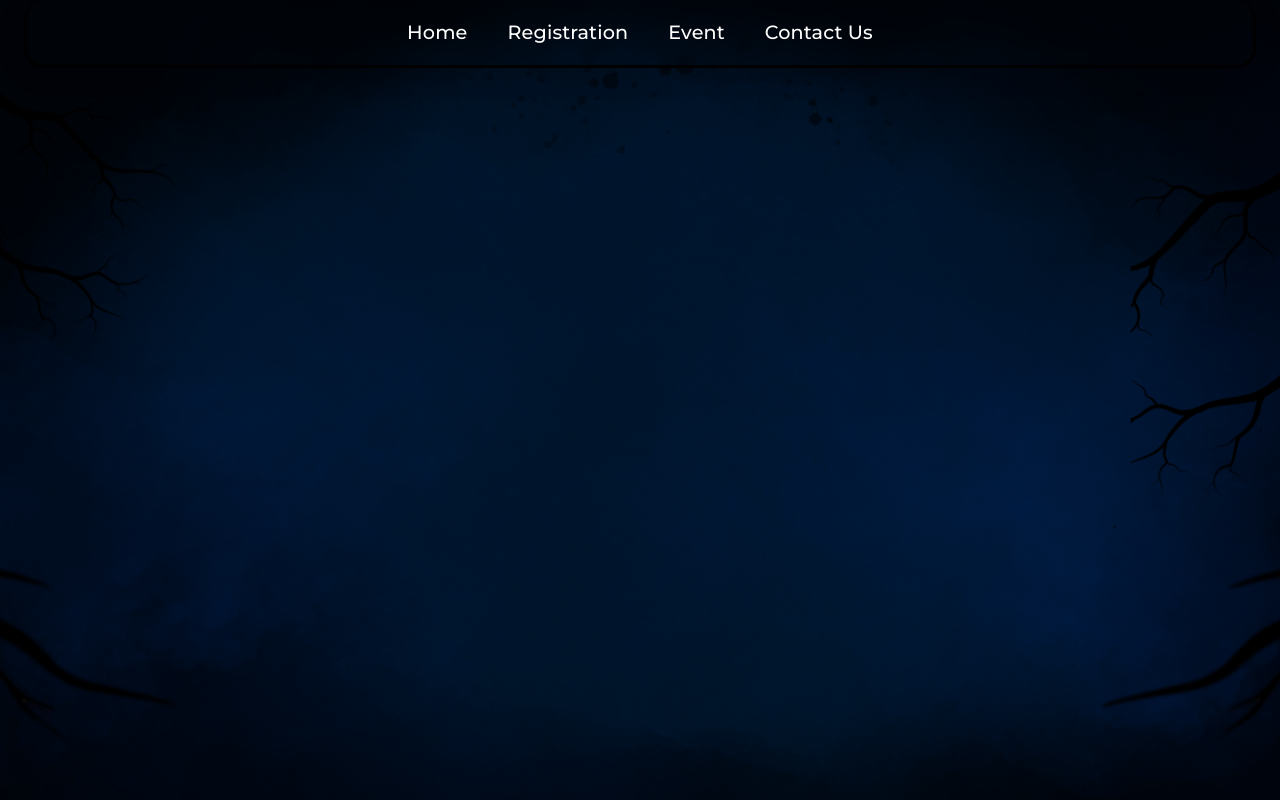
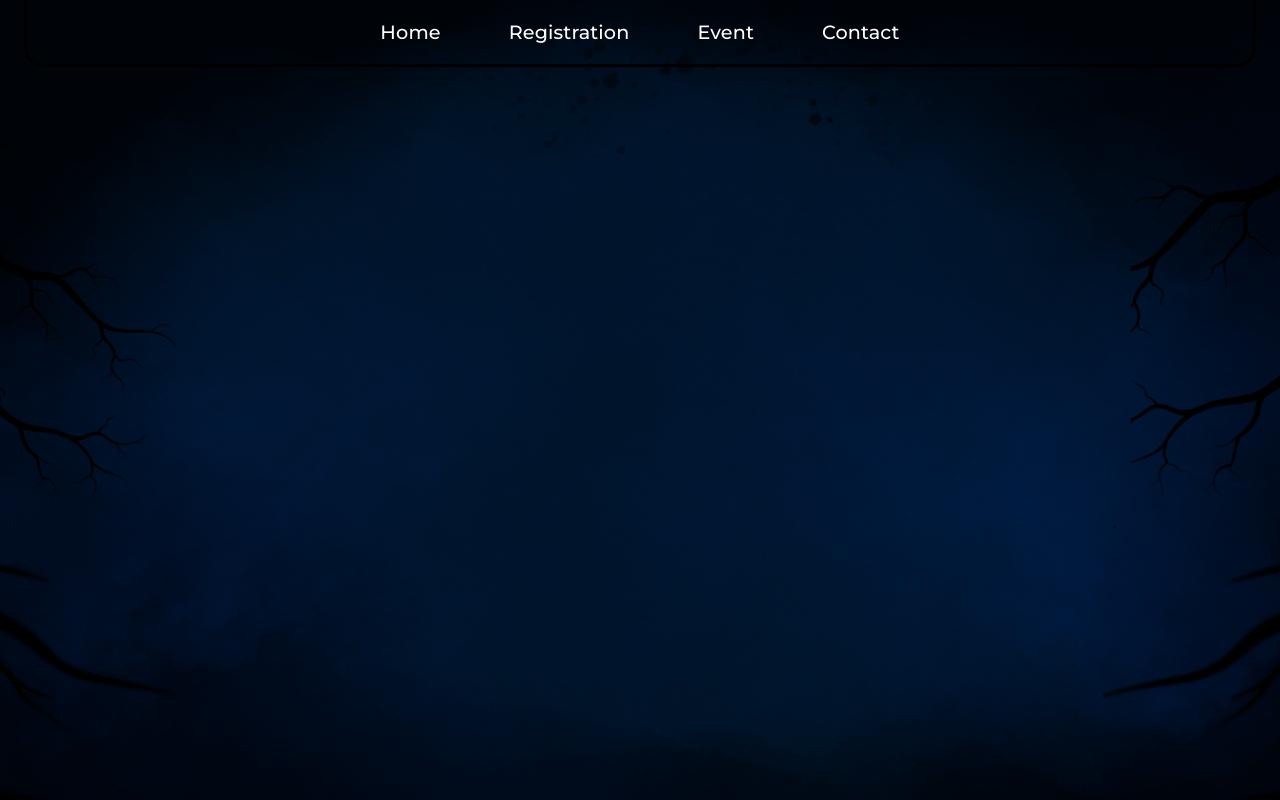
Before and after one commit to MohitSharma66/MediaMatrix, a React (Vite) app: page /event in a window 1280 px wide. Built offline with nearby package versions, Linux system fonts and the light colour scheme.

Commit message:
Event Responsiveness Done

```diff
--- a/package.json
+++ b/package.json
@@ -12,6 +12,7 @@
   "dependencies": {
     "@emotion/react": "^11.13.3",
     "@emotion/styled": "^11.13.0",
+    "@mui/icons-material": "^6.1.5",
     "@mui/material": "^6.1.4",
     "@mui/system": "^6.1.4",
     "@types/node": "^22.7.9",
--- a/src/components/EventAnimation.css
+++ b/src/components/EventAnimation.css
@@ -1,3 +1,4 @@
+/* General Styles */
 .animation-container {
     position: relative;
     width: 100%;
@@ -9,13 +10,15 @@
     position: absolute;
 }
 
+/* For larger screens (desktops/laptops) */
 .big-trees-down {
-    width: 100%;
+    height: 100vh; /* Full height */
+    width: 100%; /* This stays full width */
 }
 
 .left-tree-down {
     width: 40%;
-    top: -45vh;
+    top: -25vh;
     left: -3vh;
 }
 
@@ -30,10 +33,93 @@
     top: -8vh;
 }
 
-/* Make sure the monster image doesn't overlap with the navbar */
 .monster-down {
     width: 100%;
-    height: 90%; /* Use auto to maintain aspect ratio */
+    height: 90%; /* Maintain aspect ratio */
     bottom: 10vh;
-    z-index: 1; /* Ensures the monster is above other images but not the navbar */
+    z-index: 1;
 }
+
+/* Responsive styles for medium-sized screens (tablets) */
+@media (max-width: 1024px) {
+    .left-tree-down {
+        width: 50%;
+        top: -20vh;
+        left: -8vw;
+    }
+
+    .right-tree-down {
+        width: 35%;
+        top: -10vh;
+        right: -5vw;
+    }
+
+    .big-trees-down {
+        width: 100%;
+        height: 100vh;
+        bottom: 10vh; /* Adjust height for smaller screens */
+    }
+
+    .running-down {
+        width: 60%;
+        top: 0vh;
+    }
+
+    .monster-down {
+        width: 100%;
+        height: 95%;
+        bottom: 8vh;
+    }
+}
+
+/* Responsive styles for small screens (mobile devices) */
+@media (max-width: 768px) {
+    .left-tree-down {
+        width: 50%;
+        top: -20vh;
+        left: -5vw;
+    }
+
+    .right-tree-down {
+        width: 30%;
+        top: -8vh;
+        right: 5vw;
+    }
+
+    .running-down {
+        width: 70%;
+        top: 0vh;
+    }
+
+    .monster-down {
+        width: 100%;
+        height: 95%;
+        bottom: 5vh;
+    }
+}
+
+/* Responsive styles for extra-small screens (small mobile devices) */
+@media (max-width: 480px) {
+    .left-tree-down {
+        width: 65%;
+        top: -25vh;
+        left: -7vw;
+    }
+
+    .right-tree-down {
+        width: 45%;
+        top: -9vh;
+        right: 2vw;
+    }
+
+    .running-down {
+        width: 75%;
+        top: -2vh;
+    }
+
+    .monster-down {
+        width: 100%;
+        height: 95%;
+        bottom: 5vh;
+    }
+}
--- a/src/components/Navbar.css
+++ b/src/components/Navbar.css
@@ -1,10 +1,16 @@
+/* navbar.css */
+
 .nav {
     margin-bottom: 3rem;
 }
+/* General styles for navigation */
 .nav-logo {
     margin-right: auto;
 }
 
+.nav-logo img {
+    width: 3.8rem;
+}
 
 .nav-button {
     width: 300px;
@@ -17,34 +23,37 @@
     transition: background-color 0.3s ease, color 0.3s ease;
 }
 
+/* Center the navbar items */
+/* Set navbar width to full and center nav links */
 .nav-list {
     display: flex;
-    justify-content: center;
-    align-items: center;
-    width: 100%;
-    list-style: none;
-    gap: 3rem;
-    padding: 0;
-    margin: 0;
+    justify-content: center; /* Center the nav links horizontally */
+    align-items: center; /* Center the nav links vertically */
+    width: 100%; /* Full width */
+    list-style: none; /* Remove list bullets */
+    gap: 3rem; /* Adjust gap between links as needed */
+    padding: 0; /* Remove padding */
+    margin: 0; /* Remove margin */
 }
 
-
+/* Styling for navigation links */
 .nav li {
-    padding: 10px;
+    padding: 10px; /* Optional padding around links */
     font-family: 'Montserrat', sans-serif;
-    font-size: 1.2rem;
-    color: white;
+    font-size: 1.2rem; /* Adjust the font size */
+    color: white; /* Adjust text color */
     text-align: center;
 }
 
-
+/* Hover effect for links */
 .nav li:hover {
-    color: #ffcc00;
+    color: #ffcc00; /* Change link color on hover */
 }
 
+/* Full width responsive behavior */
 @media (max-width: 600px) {
     .nav-list {
-        flex-direction: column;
+        flex-direction: column; /* Stack items vertically on small screens */
         gap: 1rem;
     }
 }
@@ -56,20 +65,29 @@
 }
 
 @media (max-width: 600px) {
+    .nav-list {
+        flex-direction: column; /* Stack items vertically on small screens */
+        gap: 1rem;
+    }
+
     .hamburger-icon {
         z-index: 10;
     }
+
     .ham {
         z-index: 100;
         position: absolute;
         right: 0;
     }
+
     .nav-button {
         display: none;
     }
+
     .nav-logo {
         position: absolute;
     }
+
     .nav-logo img {
         width: 3.4rem;
     }
--- a/src/components/Navbar.jsx
+++ b/src/components/Navbar.jsx
@@ -1,23 +1,21 @@
+import MenuIcon from '@mui/icons-material/Menu'; // Import Menu Icon
 import AppBar from '@mui/material/AppBar';
 import Box from '@mui/material/Box';
-import Button from '@mui/material/Button';
 import CssBaseline from '@mui/material/CssBaseline';
 import Divider from '@mui/material/Divider';
 import Drawer from '@mui/material/Drawer';
-import IconButton from '@mui/material/IconButton';
+import IconButton from '@mui/material/IconButton'; // Import IconButton
 import List from '@mui/material/List';
 import ListItem from '@mui/material/ListItem';
 import ListItemButton from '@mui/material/ListItemButton';
-import ListItemText from '@mui/material/ListItemText';
 import Toolbar from '@mui/material/Toolbar';
 import Typography from '@mui/material/Typography';
-import Hamburger from 'hamburger-react';
 import PropTypes from 'prop-types';
 import * as React from 'react';
-import "./navbar.css";
-import {NavLink} from "react-router-dom"
+import { NavLink } from "react-router-dom";
+import "./Navbar.css";
 
-const navItems = ['About Us', 'Past Event', 'Team', 'FAQ', 'Contact Us'];
+const navItems = ['Home', 'Registration', 'Event', 'Contact'];
 
 function DrawerAppBar(props) {
   const { window } = props;
@@ -28,8 +26,6 @@ function DrawerAppBar(props) {
   const handleDrawerToggle = () => {
     setMobileOpen(prevState => !prevState);
   };
-
-  const [isOpen, setOpen] = React.useState(false);
 
   const handleScroll = () => {
     const scrollTop = window.scrollY;
@@ -51,19 +47,41 @@ function DrawerAppBar(props) {
     }
   }, [window]);
 
+  const rgbaColor = (color, opacity) => {
+    const hexToRgb = (hex) => {
+      let r = 0, g = 0, b = 0;
+      if (hex.length === 4) {
+        r = parseInt(hex[1] + hex[1], 16);
+        g = parseInt(hex[2] + hex[2], 16);
+        b = parseInt(hex[3] + hex[3], 16);
+      } else if (hex.length === 7) {
+        r = parseInt(hex[1] + hex[2], 16);
+        g = parseInt(hex[3] + hex[4], 16);
+        b = parseInt(hex[5] + hex[6], 16);
+      }
+      return `${r}, ${g}, ${b}`;
+    };
+
+    return `rgba(${hexToRgb(color)}, ${opacity})`;
+  };
+
   const drawer = (
     <Box onClick={handleDrawerToggle} sx={{ textAlign: 'center' }}>
       <div className="ham-head" style={{ display: "flex" }}>
         <Typography variant="h6" sx={{ my: 2, marginLeft: "auto", marginRight: "auto", fontFamily: "Montserrat" }}>
-          Media Matrix
+          MEDIA MATRIX
         </Typography>
       </div>
       <Divider />
       <List>
-      <ListItem><ListItemButton href="/" onClick={()=>setOpen(false)}>HOME</ListItemButton></ListItem>
-         <ListItem><ListItemButton href="https://forms.gle/aEGetCXedtxnXv7cA" onClick={()=>setOpen(false)}>REGISTER</ListItemButton></ListItem>
-        <ListItem><ListItemButton href="/event" onClick={()=>setOpen(false)}>EVENTS</ListItemButton></ListItem>
-        <ListItem><ListItemButton href="#Contact Us" onClick={()=>setOpen(false)}>CONTACT US</ListItemButton></ListItem>
+         <ListItem><ListItemButton href="/event" onClick={()=>setMobileOpen(false)}>Event</ListItemButton></ListItem>
+         <a href="https://forms.gle/aEGetCXedtxnXv7cA" target="_blank" rel="noopener noreferrer">
+          <ListItem>
+          <ListItemButton onClick={() => setMobileOpen(false)}>Registration</ListItemButton>
+          </ListItem>
+        </a>
+        <NavLink to="/"><ListItem><ListItemButton onClick={()=>setMobileOpen(false)}>Home</ListItemButton></ListItem></NavLink>
+        <ListItem><ListItemButton href="#Contact" onClick={()=>setMobileOpen(false)}>Contact</ListItemButton></ListItem>
       </List>
     </Box>
   );
@@ -74,50 +92,52 @@ function DrawerAppBar(props) {
     <div className='nav'>
       <Box sx={{ display: 'flex' }}>
         <CssBaseline />
-        <AppBar component="nav" sx={{
+        <AppBar
+          component="nav"
+          sx={{
             height: "8vh",
-          background: backgroundColor, // Should change based on scroll
-          display: "flex",
-          justifyContent: "center",
+            width: "100%",
+            background: backgroundColor,
             boxShadow: "0",
             zIndex: "1201",
-          transition: "background 0.3s ease"
-        }}>
-          <Toolbar>
-            <div className="ham">
+            transition: "background 0.3s ease",
+          }}
+        >
+          <Toolbar sx={{ display: "flex", justifyContent: "center", width: "100%" }}>
+            {/* Hamburger menu button for mobile */}
             <IconButton
               color="inherit"
               aria-label="open drawer"
               edge="start"
               onClick={handleDrawerToggle}
-                sx={{ mr: 2, display: { sm: 'none' }, zIndex: "1201" }}
+              sx={{ display: { xs: 'block', sm: 'none' }, marginRight: 'auto' }}
             >
-                <Hamburger toggled={isOpen} toggle={setOpen}
-                  aria-label="open drawer"
-                  edge="start"
-                  className="hamburger-icon"
-                  sx={{ zIndex: "1201" }}
-                />
+              <MenuIcon />
             </IconButton>
-            </div>
-            {/* <div className="nav-logo">
-              <img src={Logo} alt="Logo" />
-            </div> */}
-            <Box sx={{ display: { xs: 'none', sm: 'flex', background: "transparent",
-                    borderRadius: "20px",
-                    boxShadow: "0 4px 30px rgba(0, 0, 0, 0.1)",
-                    backdropFilter: "blur(5.4px)",
-                    webkitBackdropFilter: "blur(5.4px)",
-                     marginRight:"auto", gap:"2vh",padding:"0.5vh",border: "3px solid black",margin:"auto", width:"100%", borderTop:"none"} }}>
-                 <ul style={{display:'flex', listStyle:"none", gap:"2.5vh", margin:"0.5vh", paddingLeft:"0"}} className='nav-list'>
+
+            {/* Normal navbar for larger screens */}
+            <Box
+              sx={{
+                display: { xs: 'none', sm: 'flex' },
+                width: '100%',
+                background: "transparent",
+                gap: "2rem",
+                border: `3px solid ${rgbaColor(backgroundColor, 2)}`,
+                borderBottomLeftRadius: "20px",
+                borderBottomRightRadius: "20px",
+                padding: "1vh",
+              }}
+            >
+              <ul className="nav-list">
                 <NavLink to="/"><li>Home</li></NavLink>
                 <a href="https://forms.gle/aEGetCXedtxnXv7cA" target="_blank" rel="noopener noreferrer"><li>Registration</li></a>
                 <a href="/event"><li>Event</li></a>
-                 <a href="#Contact"><li>Contact Us</li></a>
+                <a href="#Contact"><li>Contact</li></a>
               </ul>
             </Box>
           </Toolbar>
         </AppBar>
+
         <nav>
           <Drawer
             container={container}
@@ -126,20 +146,18 @@ function DrawerAppBar(props) {
             onClose={handleDrawerToggle}
             anchor="right"
             ModalProps={{
-              keepMounted: false, // Better open performance on mobile.
+              keepMounted: false,
             }}
             sx={{
               display: { xs: 'block', sm: 'none' },
               '& .MuiDrawer-paper': {
                 boxSizing: 'border-box',
                 width: "100%",
-               /* From https://css.glass */
-background: "rgba(0, 0, 0, 0.43)",
-borderRadius: "16px",
+                background: "rgba(88, 0, 140, 0.6)",
                 boxShadow: "0 4px 30px rgba(0, 0, 0, 0.1)",
-backdropFilter: "blur(5.8px)",
-webkitBackdropFilter: "blur(5.8px)",
-border: "1px solid rgba(0, 0, 0, 0.3)",
+                backdropFilter: "blur(6px)",
+                webkitBackdropFilter: "blur(6px)",
+                border: "1px solid red",
                 color: "white",
                 zIndex: "1"
               }
```
Also changed, not shown: src/components/BroadcastBattlefieldCarousel.jsx (+4 -3 lines), src/components/Carousel.css (added, +83 -0 lines), 1 other file (tests, documents, lock files or other folders). Lines whose indentation alone changed are shown as unchanged.
